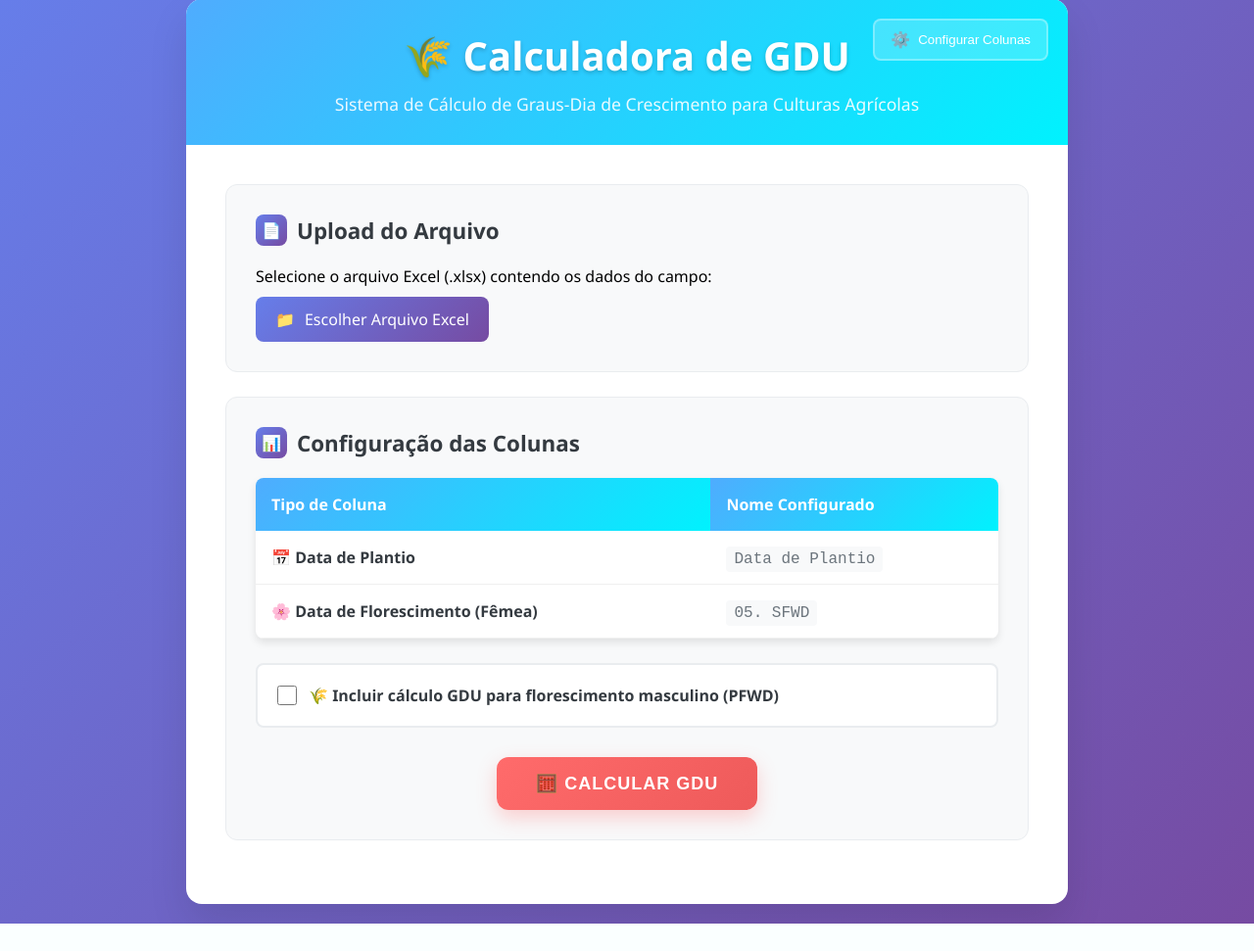
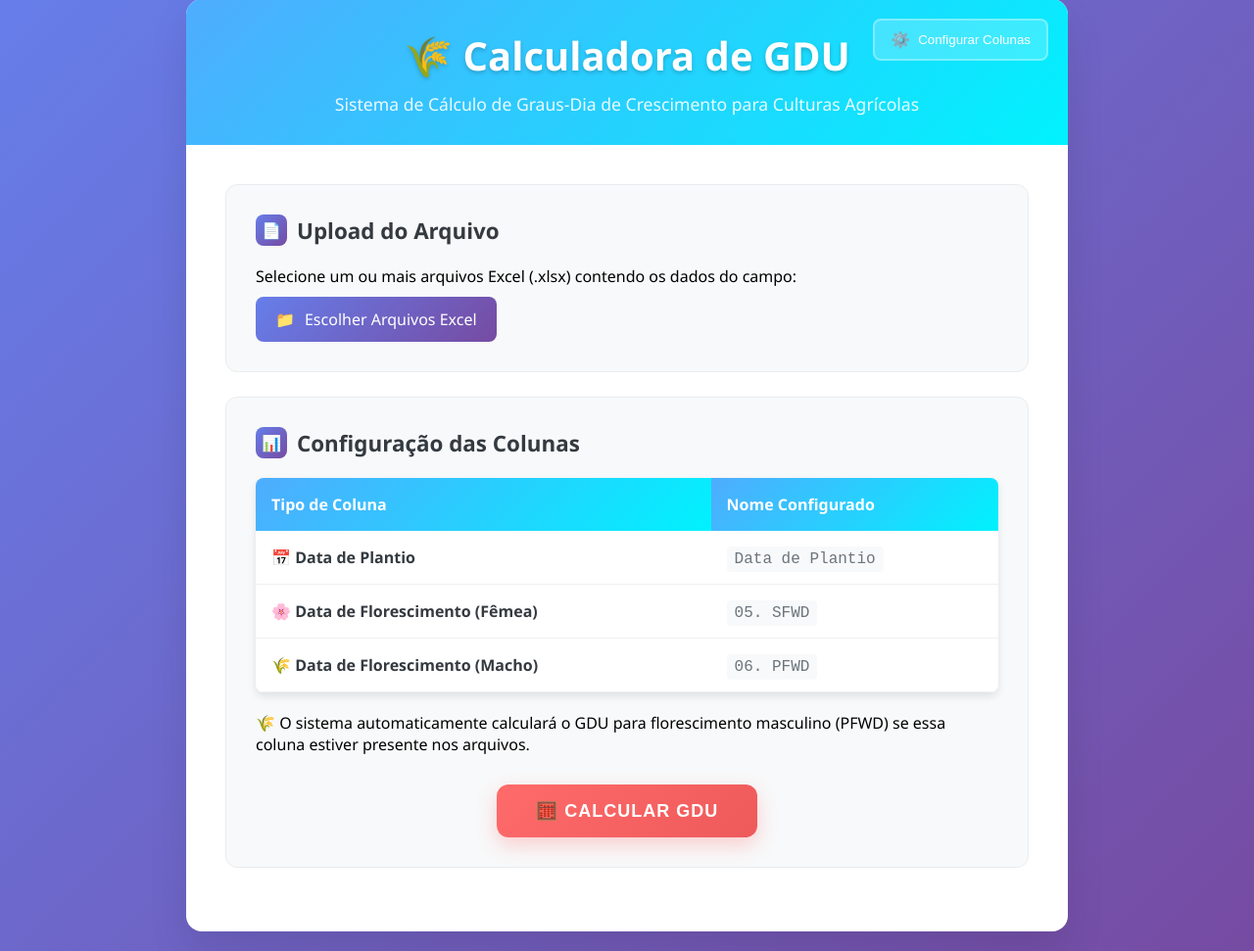
Before and after one commit to RodrigoBertipalha/CalculadoraGDU, a Flask app: page / in a window 1280 px wide. Shown: the part 21-992 px from the top of the page at 98% size. Before the commit the page ends 964 px from the top, so only its background shows below. Run offline with Flask 3, Linux system fonts and the light colour scheme; parts of the project's set-up code (start-up, migrations or seed data) failed here and were passed over.

Commit message:
Melhorias: Suporte a múltiplos arquivos, detecção automática de PFWD, correção de formatação de datas e configuração para deploy no Render

```diff
--- a/main.py
+++ b/main.py
@@ -1,6 +1,7 @@
 from flask import Flask, render_template, request, send_file, flash
 import pandas as pd
 import os
+import xlsxwriter
 
 app = Flask(__name__)
 app.secret_key = 'segredo'
@@ -15,104 +16,216 @@ clima_df = pd.read_excel(
     sheet_name='Fonte  Estação Terra Nova Temp.'
 )
 
-# Garante que datas sejam datetime
-clima_df['data'] = pd.to_datetime(clima_df['data'])
+# Garante que datas sejam datetime com formato brasileiro (dayfirst=True)
+clima_df['data'] = pd.to_datetime(clima_df['data'], dayfirst=True)
 
 @app.route('/', methods=['GET', 'POST'])
 def index():
     if request.method == 'POST':
-        file = request.files['file']
+        uploaded_files = request.files.getlist('files[]')
         col_plantio = request.form['col_plantio'].strip()
         col_sfwd = request.form['col_sfwd'].strip()
         col_pfwd = request.form['col_pfwd'].strip()
-        incluir_pfwd = 'incluir_pfwd' in request.form
 
-        # Armazena o nome original do arquivo
-        original_filename = file.filename
-        filepath = os.path.join(UPLOAD_FOLDER, original_filename)
-        file.save(filepath)
+        if not uploaded_files or uploaded_files[0].filename == '':
+            return render_template('index.html',
+                                  status_message='Nenhum arquivo foi selecionado.',
+                                  status_type='error')
 
-        df = pd.read_excel(filepath)
-        df_result = df.copy()
-        erros = 0
-        linhas_validas = 0
+        # Lista para armazenar nomes de arquivos processados
+        processed_filenames = []
+        total_erros = 0
+        total_linhas_validas = 0
+        total_gdu_alto = 0
 
-        for i, row in df.iterrows():
+        # Processar cada arquivo enviado
+        for file in uploaded_files:
             try:
-                data_plantio = pd.to_datetime(row[col_plantio], dayfirst=True, errors='coerce')
-                data_sfwd = pd.to_datetime(row[col_sfwd], dayfirst=True, errors='coerce')
+                # Armazena o nome original do arquivo
+                original_filename = file.filename
+                filepath = os.path.join(UPLOAD_FOLDER, original_filename)
+                file.save(filepath)
 
-                # Formata as datas originais para dd/mm/aaaa
-                if not pd.isna(data_plantio):
-                    df_result.at[i, col_plantio] = data_plantio.strftime('%d/%m/%Y')
-                if not pd.isna(data_sfwd):
-                    df_result.at[i, col_sfwd] = data_sfwd.strftime('%d/%m/%Y')
+                df = pd.read_excel(filepath)
+                df_result = df.copy()
+                erros = 0
+                linhas_validas = 0
+            except Exception as e:
+                print(f"Erro ao carregar o arquivo {file.filename}: {e}")
+                continue
 
-                if pd.isna(data_plantio) or pd.isna(data_sfwd) or str(data_plantio).upper() == "N/A" or str(data_sfwd).upper() == "N/A":
-                    df_result.at[i, 'dias'] = ''
-                    df_result.at[i, 'gdu_acumulado'] = ''
-                    erros += 1
-                else:
-                    intervalo = clima_df[(clima_df['data'] > data_plantio) & (clima_df['data'] <= data_sfwd)].copy()
-                    intervalo['GDU'] = ((intervalo['temp_min'] + intervalo['temp_max']) / 2) - 10
-                    gdu_acumulado = intervalo['GDU'].sum()
-                    dias = (data_sfwd - data_plantio).days
+            # Verificar se as colunas necessárias existem no DataFrame
+            if col_plantio not in df_result.columns:
+                print(f"Erro: Coluna '{col_plantio}' não encontrada no arquivo {original_filename}")
+                continue
 
-                    df_result.at[i, 'dias'] = dias
-                    df_result.at[i, 'gdu_acumulado'] = round(gdu_acumulado, 2)
-                    linhas_validas += 1
+            if col_sfwd not in df_result.columns:
+                print(f"Erro: Coluna '{col_sfwd}' não encontrada no arquivo {original_filename}")
+                continue
 
-                if incluir_pfwd:
-                    data_pfwd = pd.to_datetime(row[col_pfwd], dayfirst=True, errors='coerce')
+            # Verificar automaticamente se a coluna PFWD existe e usá-la se existir
+            incluir_pfwd_atual = col_pfwd in df_result.columns
+            if incluir_pfwd_atual:
+                print(f"Coluna '{col_pfwd}' encontrada no arquivo {original_filename}. Incluindo cálculos PFWD.")
+            else:
+                print(f"Coluna '{col_pfwd}' não encontrada no arquivo {original_filename}. Ignorando cálculos PFWD.")
 
-                    # Formata a data PFWD
-                    if not pd.isna(data_pfwd):
-                        df_result.at[i, col_pfwd] = data_pfwd.strftime('%d/%m/%Y')
+            # Criar colunas para guardar as datas originais sem modificação
+            df_result[f'{col_plantio}_orig'] = df_result[col_plantio].copy()
+            df_result[f'{col_sfwd}_orig'] = df_result[col_sfwd].copy()
+            if incluir_pfwd_atual:
+                df_result[f'{col_pfwd}_orig'] = df_result[col_pfwd].copy()
 
-                    if pd.isna(data_pfwd) or str(data_pfwd).upper() == "N/A":
-                        df_result.at[i, 'dias_pfwd'] = ''
-                        df_result.at[i, 'gdu_acumulado_pfwd'] = ''
+            # Processar cada linha do arquivo
+            for i, row in df.iterrows():
+                try:
+                    # Converter as datas para o processamento interno
+                    data_plantio = pd.to_datetime(row[col_plantio], dayfirst=True, errors='coerce')
+                    data_sfwd = pd.to_datetime(row[col_sfwd], dayfirst=True, errors='coerce')
+
+                    # Formata as datas para cálculo no formato dd/mm/aaaa
+                    if not pd.isna(data_plantio):
+                        df_result.at[i, col_plantio] = data_plantio.strftime('%d/%m/%Y')
+                    if not pd.isna(data_sfwd):
+                        df_result.at[i, col_sfwd] = data_sfwd.strftime('%d/%m/%Y')
+
+                    if pd.isna(data_plantio) or pd.isna(data_sfwd) or str(data_plantio).upper() == "N/A" or str(data_sfwd).upper() == "N/A":
+                        # Usar NaN para valores numéricos vazios
+                        df_result.at[i, 'dias'] = float('nan')
+                        df_result.at[i, 'gdu_acumulado'] = float('nan')
                         erros += 1
                     else:
-                        intervalo_pfwd = clima_df[(clima_df['data'] > data_plantio) & (clima_df['data'] <= data_pfwd)].copy()
-                        intervalo_pfwd['GDU'] = ((intervalo_pfwd['temp_min'] + intervalo_pfwd['temp_max']) / 2) - 10
-                        gdu_pfwd = intervalo_pfwd['GDU'].sum()
-                        dias_pfwd = (data_pfwd - data_plantio).days
+                        intervalo = clima_df[(clima_df['data'] > data_plantio) & (clima_df['data'] <= data_sfwd)].copy()
+                        intervalo['GDU'] = ((intervalo['temp_min'] + intervalo['temp_max']) / 2) - 10
+                        gdu_acumulado = intervalo['GDU'].sum()
+                        dias = (data_sfwd - data_plantio).days
 
-                        df_result.at[i, 'dias_pfwd'] = dias_pfwd
-                        df_result.at[i, 'gdu_acumulado_pfwd'] = round(gdu_pfwd, 2)
+                        df_result.at[i, 'dias'] = dias
+                        df_result.at[i, 'gdu_acumulado'] = round(gdu_acumulado, 2)
                         linhas_validas += 1
 
-            except Exception:
-                df_result.at[i, 'dias'] = ''
-                df_result.at[i, 'gdu_acumulado'] = ''
-                if incluir_pfwd:
-                    df_result.at[i, 'dias_pfwd'] = ''
-                    df_result.at[i, 'gdu_acumulado_pfwd'] = ''
-                erros += 1
+                    if incluir_pfwd_atual:
+                        data_pfwd = pd.to_datetime(row[col_pfwd], dayfirst=True, errors='coerce')
 
-        # Usa o nome original do arquivo para o resultado
-        output_filename = original_filename
-        output_path = os.path.join(RESULT_FOLDER, output_filename)
-        df_result.to_excel(output_path, index=False)
+                        # Formata a data PFWD
+                        if not pd.isna(data_pfwd):
+                            df_result.at[i, col_pfwd] = data_pfwd.strftime('%d/%m/%Y')
 
-        # Determina a mensagem de status
-        if linhas_validas == 0:
-            status_message = 'Erro: nenhuma linha pôde ser calculada.'
+                        if pd.isna(data_pfwd) or str(data_pfwd).upper() == "N/A":
+                            # Usar NaN para valores numéricos vazios
+                            df_result.at[i, 'dias_pfwd'] = float('nan')
+                            df_result.at[i, 'gdu_acumulado_pfwd'] = float('nan')
+                            erros += 1
+                        else:
+                            intervalo_pfwd = clima_df[(clima_df['data'] > data_plantio) & (clima_df['data'] <= data_pfwd)].copy()
+                            intervalo_pfwd['GDU'] = ((intervalo_pfwd['temp_min'] + intervalo_pfwd['temp_max']) / 2) - 10
+                            gdu_pfwd = intervalo_pfwd['GDU'].sum()
+                            dias_pfwd = (data_pfwd - data_plantio).days
+
+                            df_result.at[i, 'dias_pfwd'] = dias_pfwd
+                            df_result.at[i, 'gdu_acumulado_pfwd'] = round(gdu_pfwd, 2)
+                            linhas_validas += 1
+
+                except Exception as e:
+                    # Usar NaN para valores numéricos vazios
+                    print(f"Erro ao processar linha {i} do arquivo {original_filename}: {e}")
+                    df_result.at[i, 'dias'] = float('nan')
+                    df_result.at[i, 'gdu_acumulado'] = float('nan')
+                    if incluir_pfwd_atual:
+                        df_result.at[i, 'dias_pfwd'] = float('nan')
+                        df_result.at[i, 'gdu_acumulado_pfwd'] = float('nan')
+                    erros += 1
+
+            # Restaurar as colunas de datas originais para garantir que não sejam modificadas
+            try:
+                df_result[col_plantio] = df_result[f'{col_plantio}_orig']
+                df_result[col_sfwd] = df_result[f'{col_sfwd}_orig']
+                if incluir_pfwd_atual and f'{col_pfwd}_orig' in df_result.columns:
+                    df_result[col_pfwd] = df_result[f'{col_pfwd}_orig']
+
+                # Remover as colunas temporárias que não precisamos mais
+                df_result = df_result.drop(columns=[f'{col_plantio}_orig', f'{col_sfwd}_orig'], errors='ignore')
+                if incluir_pfwd_atual and f'{col_pfwd}_orig' in df_result.columns:
+                    df_result = df_result.drop(columns=[f'{col_pfwd}_orig'], errors='ignore')
+
+                # Verificar se há algum GDU acumulado acima de 1200
+                gdu_alto = df_result[pd.to_numeric(df_result['gdu_acumulado'], errors='coerce') > 1200].shape[0]
+                gdu_pfwd_alto = 0
+                if incluir_pfwd_atual and 'gdu_acumulado_pfwd' in df_result.columns:
+                    gdu_pfwd_alto = df_result[pd.to_numeric(df_result['gdu_acumulado_pfwd'], errors='coerce') > 1200].shape[0]
+
+                arquivo_gdu_alto = gdu_alto + gdu_pfwd_alto
+                total_gdu_alto += arquivo_gdu_alto
+                total_erros += erros
+                total_linhas_validas += linhas_validas
+
+                # Usa o nome original do arquivo para o resultado
+                output_filename = original_filename
+                output_path = os.path.join(RESULT_FOLDER, output_filename)
+
+                # Salvar o arquivo com formatação melhorada usando XlsxWriter
+                with pd.ExcelWriter(output_path, engine='xlsxwriter') as writer:
+                    df_result.to_excel(writer, index=False, sheet_name='GDU')
+
+                    # Acessar o workbook e o worksheet para formatação
+                    workbook = writer.book
+                    worksheet = writer.sheets['GDU']
+
+                    # Definir formatos
+                    header_format = workbook.add_format({
+                        'bold': True,
+                        'bg_color': '#4facfe',
+                        'font_color': 'white',
+                        'border': 1
+                    })
+
+                    # Formatar cabeçalhos
+                    for col_num, value in enumerate(df_result.columns.values):
+                        worksheet.write(0, col_num, value, header_format)
+
+                    # Ajustar largura das colunas
+                    for i, col in enumerate(df_result.columns):
+                        max_len = max(df_result[col].astype(str).map(len).max(), len(str(col))) + 2
+                        worksheet.set_column(i, i, max_len)
+
+                # Adicionar à lista de arquivos processados
+                processed_filenames.append(output_filename)
+                print(f"Arquivo {original_filename} processado com sucesso e adicionado à lista.")
+
+            except Exception as e:
+                print(f"Erro ao finalizar o processamento do arquivo {original_filename}: {e}")
+                continue
+
+        # Determina a mensagem de status para todos os arquivos processados
+        num_files = len(processed_filenames)
+        print(f"Total de arquivos processados: {num_files}")
+        print(f"Lista de arquivos: {processed_filenames}")
+
+        if num_files == 0:
+            status_message = 'Erro: nenhum arquivo foi processado.'
             status_type = 'error'
-        elif erros > 0:
-            status_message = f'Cálculo realizado com alguns erros. {linhas_validas} linhas processadas com sucesso, {erros} com erro.'
+        elif total_linhas_validas == 0:
+            status_message = 'Erro: nenhuma linha pôde ser calculada em nenhum arquivo.'
+            status_type = 'error'
+        elif total_erros > 0:
+            status_message = f'Cálculo realizado com alguns erros. {total_linhas_validas} linhas processadas com sucesso, {total_erros} com erro em {num_files} arquivos.'
+            # Adiciona aviso de GDU alto se necessário
+            if total_gdu_alto > 0:
+                status_message += f' ATENÇÃO: {total_gdu_alto} linhas com GDU acima de 1200.'
             status_type = 'warning'
         else:
-            status_message = f'Cálculo realizado com sucesso! {linhas_validas} linhas processadas.'
+            status_message = f'Cálculo realizado com sucesso! {total_linhas_validas} linhas processadas em {num_files} arquivos.'
+            # Adiciona aviso de GDU alto se necessário
+            if total_gdu_alto > 0:
+                status_message += f' ATENÇÃO: {total_gdu_alto} linhas com GDU acima de 1200.'
             status_type = 'success'
 
-        # Renderiza a página com o resultado e link para download
+        # Renderiza a página com o resultado e links para download
         return render_template('index.html',
                              download_ready=True,
                              status_message=status_message,
                              status_type=status_type,
-                             filename=output_filename)
+                             filenames=processed_filenames)
 
     return render_template('index.html')
 
@@ -120,3 +233,7 @@ def index():
 def download(filename):
     output_path = os.path.join(RESULT_FOLDER, filename)
     return send_file(output_path, as_attachment=True)
+
+if __name__ == '__main__':
+    print("Aplicação inicializada! Acesse http://localhost:5000 para usar a calculadora de GDU.")
+    app.run(debug=True, port=5000)
--- a/templates/index.html
+++ b/templates/index.html
@@ -116,6 +116,18 @@
       color: #1976d2;
       margin-bottom: 15px;
       font-size: 1.3em;
+    }
+
+    .download-list {
+      display: flex;
+      flex-direction: column;
+      gap: 12px;
+      margin: 0 auto;
+      max-width: 500px;
+    }
+
+    .download-item {
+      margin-bottom: 10px;
     }
 
     .download-btn {
@@ -474,11 +486,23 @@
       {% if download_ready %}
         <div class="download-section">
           <h3>✅ Processamento Concluído!</h3>
-          <p>Seu arquivo foi processado com sucesso e está pronto para download.</p>
+          <p>Seus arquivos foram processados e estão prontos para download.</p>
           <br>
-          <a href="/download/{{ filename }}" class="download-btn">
-            📥 Baixar {{ filename }}
+          {% if filenames|length == 1 %}
+          <a href="/download/{{ filenames[0] }}" class="download-btn">
+            📥 Baixar {{ filenames[0] }}
           </a>
+          {% else %}
+          <div class="download-list">
+            {% for filename in filenames %}
+            <div class="download-item">
+              <a href="/download/{{ filename }}" class="download-btn">
+                📥 Baixar {{ filename }}
+              </a>
+            </div>
+            {% endfor %}
+          </div>
+          {% endif %}
         </div>
       {% endif %}
 
@@ -488,13 +512,13 @@
             <span class="section-icon">📄</span>
             Upload do Arquivo
           </h3>
-          <p>Selecione o arquivo Excel (.xlsx) contendo os dados do campo:</p>
+          <p>Selecione um ou mais arquivos Excel (.xlsx) contendo os dados do campo:</p>
 
           <div class="file-input-container">
-            <input type="file" name="file" class="file-input" required onchange="showFileName(this)">
+            <input type="file" name="files[]" class="file-input" multiple required onchange="showFileNames(this)">
             <label class="file-input-label">
               <span>📁</span>
-              Escolher Arquivo Excel
+              Escolher Arquivos Excel
             </label>
           </div>
           <div id="file-selected" class="file-selected" style="display: none;"></div>
@@ -522,18 +546,17 @@
                 <td class="column-name">🌸 Data de Florescimento (Fêmea)</td>
                 <td><span class="column-value" id="sfwd-name">05. SFWD</span></td>
               </tr>
-              <tr id="pfwd-row" style="display: none;">
+              <tr id="pfwd-row">
                 <td class="column-name">🌾 Data de Florescimento (Macho)</td>
                 <td><span class="column-value" id="pfwd-name">06. PFWD</span></td>
               </tr>
             </tbody>
           </table>
 
-          <div class="checkbox-section">
-            <label>
-              <input type="checkbox" name="incluir_pfwd" id="incluir_pfwd" onchange="togglePfwdRow()">
-              <span>🌾 Incluir cálculo GDU para florescimento masculino (PFWD)</span>
-            </label>
+          <div class="info-section">
+            <p class="info-text">
+              🌾 O sistema automaticamente calculará o GDU para florescimento masculino (PFWD) se essa coluna estiver presente nos arquivos.
+            </p>
           </div>
 
           <input type="hidden" name="col_plantio" id="col_plantio" value="Data de Plantio">
@@ -581,10 +604,14 @@
   </div>
 
   <script>
-    function showFileName(input) {
+    function showFileNames(input) {
       const fileSelected = document.getElementById('file-selected');
-      if (input.files && input.files[0]) {
-        fileSelected.innerHTML = `📄 Arquivo selecionado: <strong>${input.files[0].name}</strong>`;
+      if (input.files && input.files.length > 0) {
+        let fileList = '';
+        for (let i = 0; i < input.files.length; i++) {
+          fileList += `<div>📄 ${i+1}. <strong>${input.files[i].name}</strong></div>`;
+        }
+        fileSelected.innerHTML = `<div>Arquivos selecionados (${input.files.length}):</div>${fileList}`;
         fileSelected.style.display = 'block';
       } else {
         fileSelected.style.display = 'none';
@@ -617,14 +644,13 @@
       closeModal();
     }
 
-    function togglePfwdRow() {
-      const checkbox = document.getElementById('incluir_pfwd');
+    // A função togglePfwdRow foi removida pois não é mais necessária
+    // PFWD é automaticamente detectado nos arquivos
+    function showPfwdRow() {
+      // Esta função existe apenas para manter a estrutura do JavaScript
       const pfwdRow = document.getElementById('pfwd-row');
-
-      if (checkbox.checked) {
+      if (pfwdRow) {
         pfwdRow.style.display = 'table-row';
-      } else {
-        pfwdRow.style.display = 'none';
       }
     }
 
--- /dev/null
+++ b/wsgi.py
@@ -0,0 +1,4 @@
+from main import app
+
+if __name__ == "__main__":
+    app.run()
```
Also changed, not shown: 5 other files.
